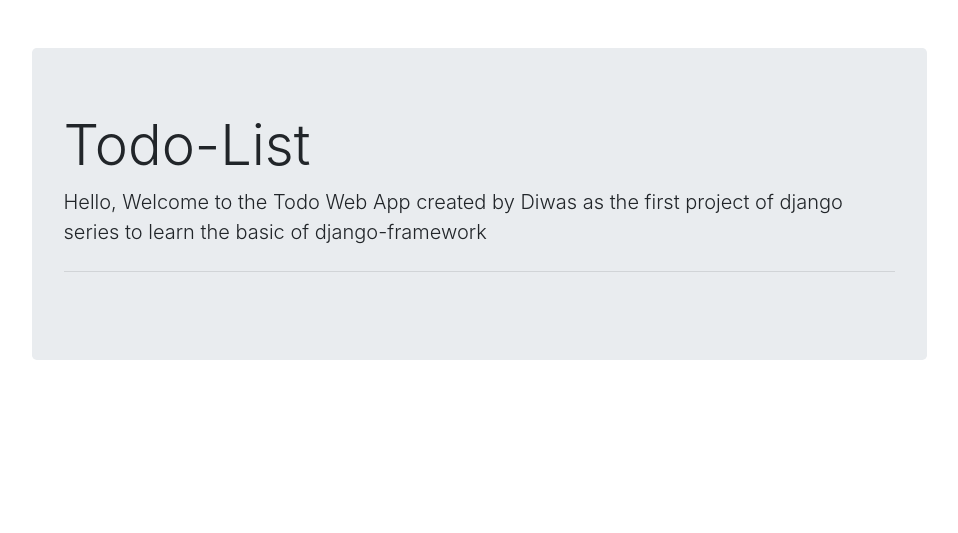
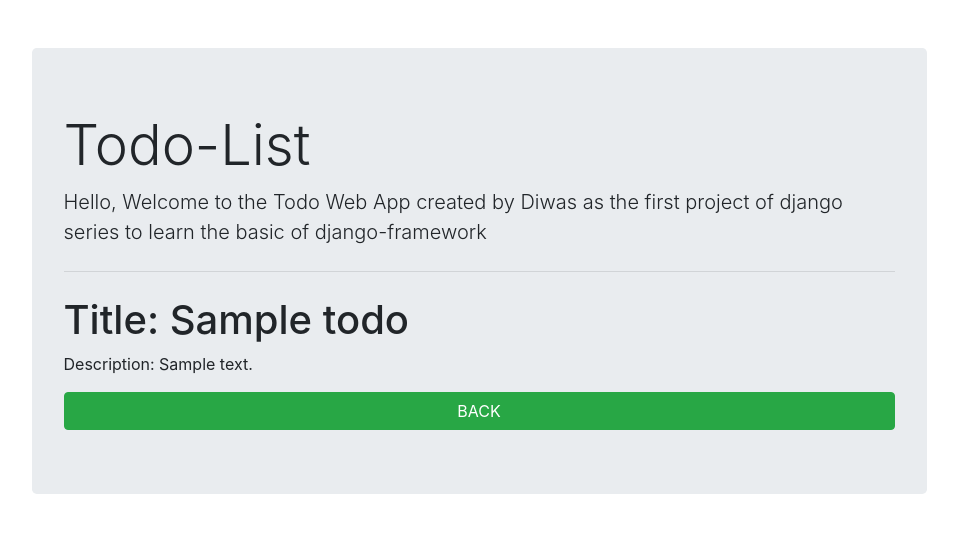
Before and after one commit to Diwaz/Basic_y2k, a Django app: page /index/ in a window 1280 px wide. Shown: the top 533 px of the page, without its empty margins (161-1119 px from the left). Run offline with Django 3.2, Linux system fonts and the light colour scheme; tables that the repository leaves empty hold one stand-in row (values such as "Sample post"); some libraries are stand-ins or nearby versions.

Commit message:
List view is available
Now the loaded database can be viewed from index page and we can go backand forth from any tab

```diff
--- a/todo/templates/todo_form.html
+++ b/todo/templates/todo_form.html
@@ -5,6 +5,7 @@
     <button type="submit" class="btn btn-success btn-lg btn-block">
         <i class="fas fa-list-ul"></i>   Create
     </button>
+    <a href="{% url 'todo_list' %}" class="btn btn-secondary btn-block"> Back to list </a>
 
 </form>
 
--- a/todo/templates/todo_list.html
+++ b/todo/templates/todo_list.html
@@ -0,0 +1,14 @@
+{% extends 'base.html' %} {% block content %}
+<div class="new">
+    {% for formo in todo_list %}
+    <h1>Title: {{formo.title}}</h1>
+    <p>Description: {{formo.description}}</p>
+    {% endfor %}
+</div>
+<div>
+    <a href="{% url 'todo_form' %}" class="btn btn-success btn-block"> BACK </a>
+
+</div>
+
+</div>
+{% endblock content %}
--- a/todo/urls.py
+++ b/todo/urls.py
@@ -2,6 +2,6 @@ from django.urls import path,include
 from . import views
 
 urlpatterns = [
-    path('', views.index ),
-    path('form/',views.form),
+    path('', views.index,name='todo_list' ),
+    path('form/',views.form,name='todo_form'),
 ]
--- a/todo/views.py
+++ b/todo/views.py
@@ -5,7 +5,8 @@ from .models import Todo
 
 
 def index(request):
-    return render(request,"base.html")
+    context = {'todo_list':Todo.objects.all()}
+    return render(request,"todo_list.html",context)
 
 
 def form(request):
```
